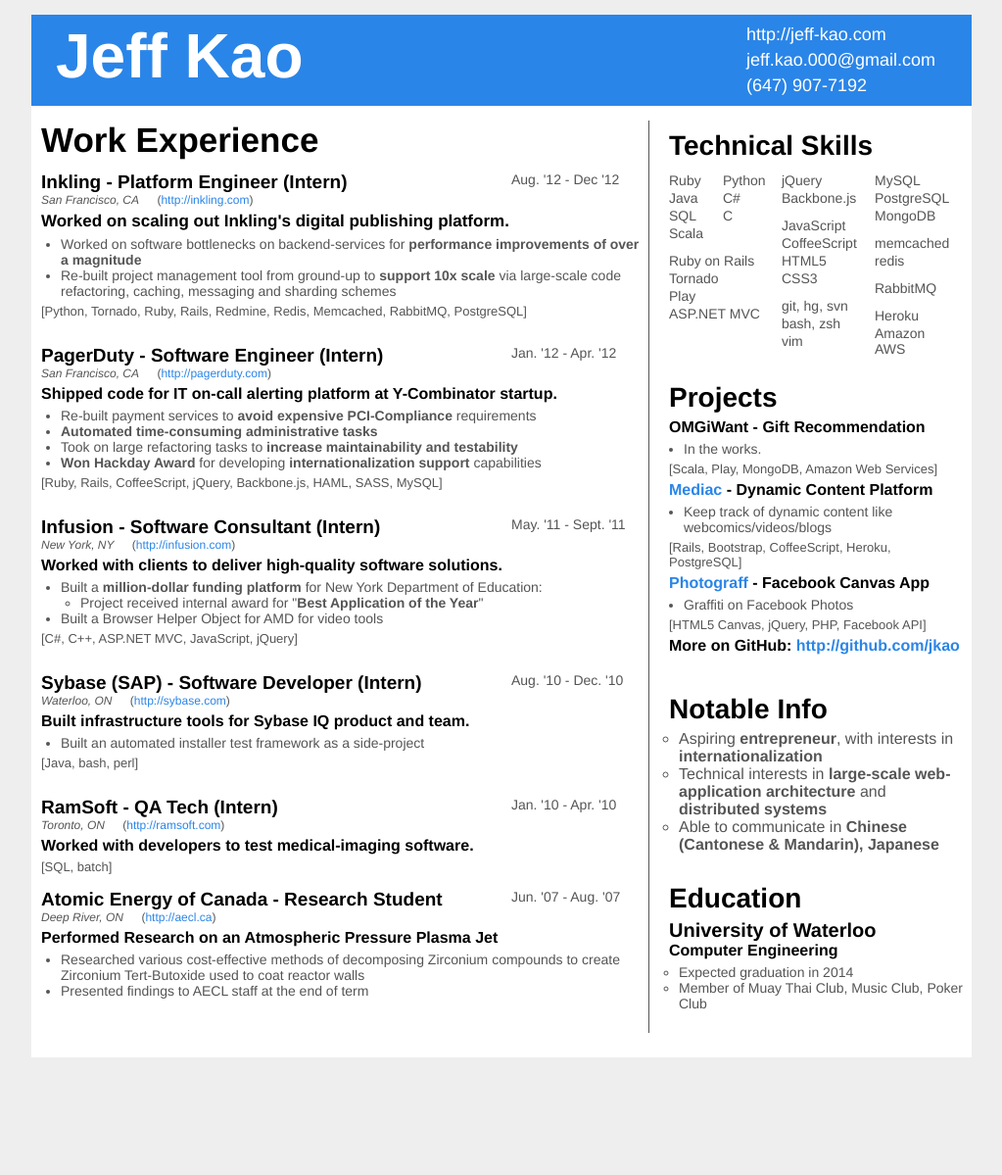
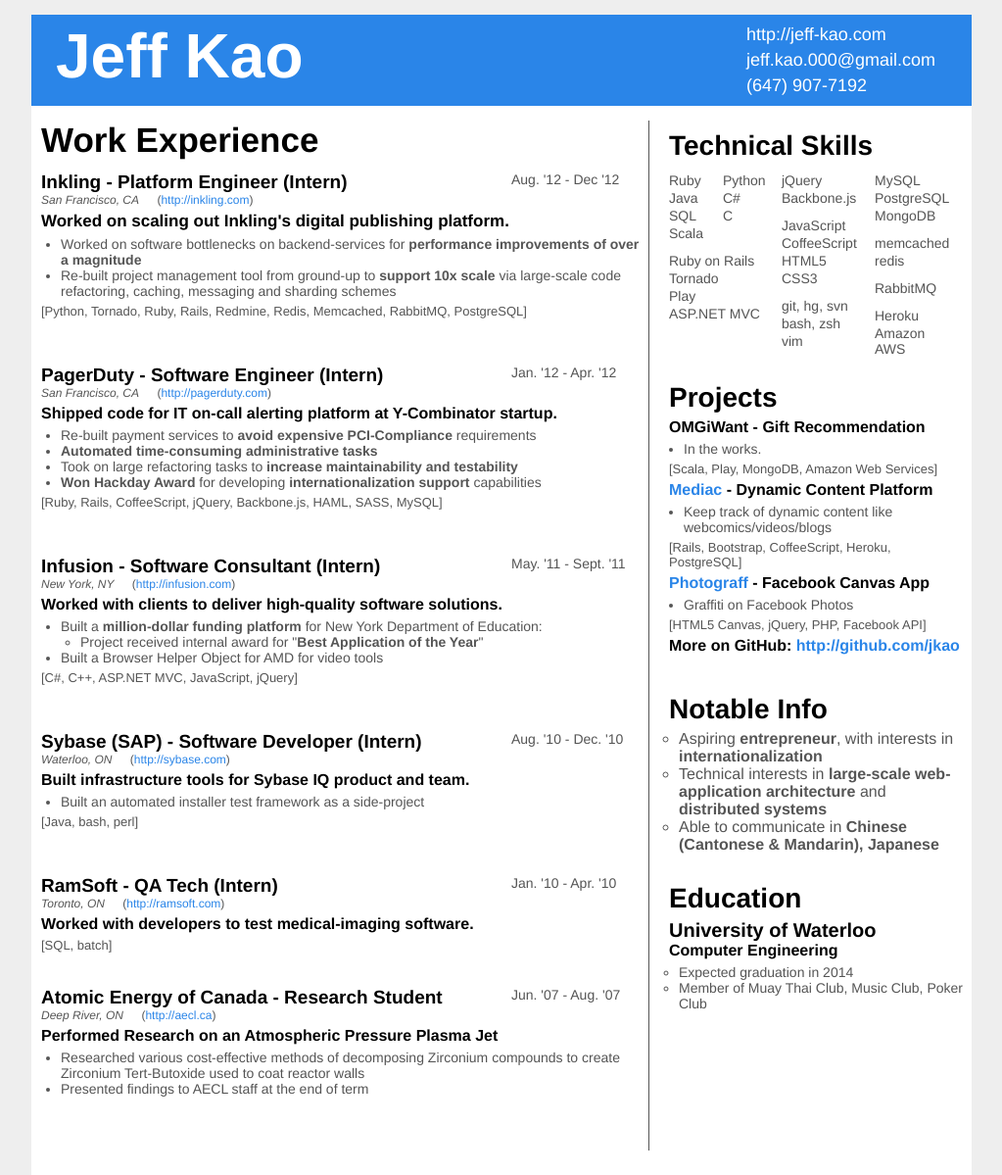
Before and after one commit to jkao/jkao.github.io, a Jekyll site: the page resume.html, which Jekyll copies as it is, in a window 1280 px wide. Shown: the whole page at 98% size, without its empty margins (128-1151 px from the left). Built offline with Jekyll 4.4.1, drawn with Linux system fonts in a browser that asks for light colours; before the commit the page ends 1079 px from its top, so only the background shows below that.

Commit message:
Margin spacing for jobs

```diff
--- a/resume.html
+++ b/resume.html
@@ -108,7 +108,7 @@
         font-size: 17px;
       }
       .job-entry {
-        margin: 12px 0 35px;
+        margin: 12px 0 55px;
       }
       .job-date {
         font-size: 14px;
```
